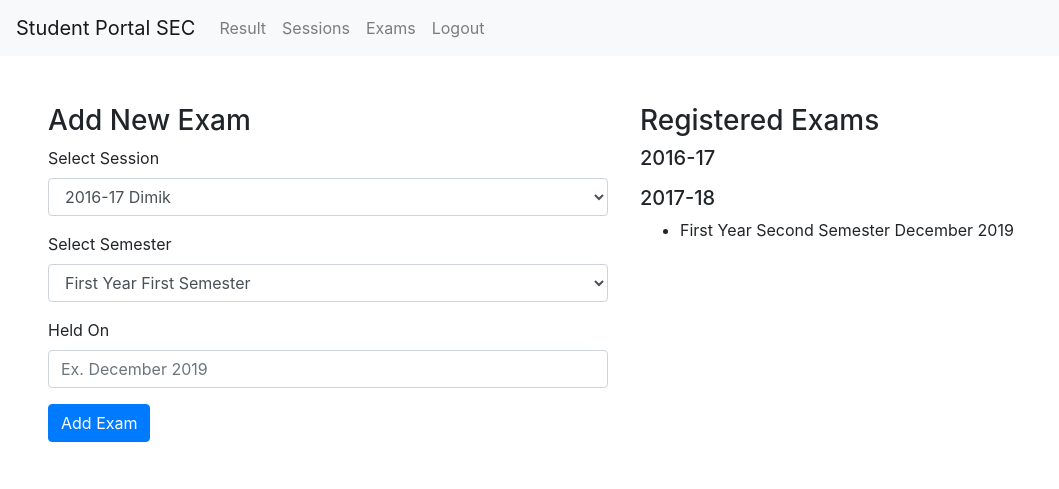
After one commit to tanzidi/sec, a Django app: page /add_exam/ in a window 1280 px wide. The commit adds this page. Shown: the top 489 px of the page, without its empty margins (0-1059 px from the left). Run offline with Django 3.2, Linux system fonts and the light colour scheme; a user stored in the database is signed in; data comes from the database, SQL or seed files in the repository; some libraries are stand-ins or nearby versions.

Commit message:
result relation reconstructed

```diff
--- a/student_result/models.py
+++ b/student_result/models.py
@@ -12,7 +12,7 @@ class Session(models.Model):
 class Student(models.Model):
     created_at = models.DateTimeField(auto_now_add=True)
     user_id = models.ForeignKey(User, null=True, on_delete=models.CASCADE)
-    regi = models.CharField(max_length=15)
+    regi = models.CharField(max_length=15, unique=True)
     name = models.CharField(max_length=100)
     email = models.CharField(max_length=100)
     phone = models.CharField(max_length=20)
@@ -39,8 +39,8 @@ class Exam(models.Model):
 
 class Result(models.Model):
     created_at = models.DateTimeField(auto_now_add=True)
-    student = models.ForeignKey(Student, null=True, on_delete=models.CASCADE)
+    regi = models.CharField(max_length=20)
     exam = models.ForeignKey(Exam, null=True, on_delete=models.CASCADE)
     result = models.TextField()
     def __str__(self):
-        return(f"{self.student} {self.exam}")
+        return(f"{self.regi} {self.exam}")
--- /dev/null
+++ b/student_result/templates/add_exam.html
@@ -0,0 +1,46 @@
+{% extends 'base.html' %}
+
+{% block content %}
+
+    <div style="display: grid; grid-template-columns: 1fr 1fr;">
+        <div style="width: 35em;">
+            <h3>Add New Exam</h3>
+            <form method='POST' action="">
+                {% csrf_token %}
+                <div class="form-group">
+                    <label for="session">Select Session</label>
+                    <select class="form-control" id="session" name="session">
+                        {% for session in sessions %}
+                            <option value="{{ session.id }}">{{ session }}</option>
+                        {% endfor %}
+                    </select>
+                </div>
+                <div class="form-group">
+                    <label for="semester">Select Semester</label>
+                    <select class="form-control" id="semester" name="semester">
+                        {% for semester in semesters %}
+                            <option value="{{ semester.id }}">{{ semester }}</option>
+                        {% endfor %}
+                    </select>
+                </div>
+                <div class="form-group">
+                    <label for="held">Held On</label>
+                    <input type="text" name="held" class="form-control" id="held" placeholder="Ex. December 2019">
+                </div>
+                <button type="submit" class="btn btn-primary">Add Exam</button>
+            </form>
+        </div>
+        <div>
+        <h3>Registered Exams</h3>
+        {% for i in exam_list %}
+            <h5>{{ i.session }}</h5>
+            <ul>
+                {% for j in i.exams %}
+                    <li>{{ j }}</li>
+                {% endfor %}
+            </ul>
+
+        {% endfor %}
+        </div>
+    </div>
+{% endblock content %}
--- /dev/null
+++ b/student_result/templates/gradesheet.html
@@ -0,0 +1,5 @@
+{% extends 'base.html' %}
+
+{% block content %}
+    <h3>Gradesheet Page</h3>
+{% endblock content %}
--- a/student_result/templates/navbar.html
+++ b/student_result/templates/navbar.html
@@ -8,11 +8,19 @@
         {% if user.is_authenticated %}
             <li class="nav-item">
                 {% if user.is_superuser %}
-                  <a class="nav-link" href="{% url 'teacher' %}">Home</a>
+                  <a class="nav-link" href="{% url 'teacher' %}">Result</a>
                 {% else %}
                   <a class="nav-link" href="{% url 'student' %}">Home</a>
                 {% endif %}
             </li>
+            {% if user.is_superuser %}
+              <li class="nav-item">
+                <a class="nav-link" href="{% url 'add_session' %}">Sessions</a>
+              </li>
+              <li class="nav-item">
+                <a class="nav-link" href="{% url 'add_exam' %}">Exams</a>
+              </li>
+            {% endif %}
             <li class="nav-item">
                 <a class="nav-link" href="{% url 'logout' %}">Logout</a>
             </li>
--- a/student_result/templates/teacher.html
+++ b/student_result/templates/teacher.html
@@ -2,7 +2,7 @@
 
 {% block content %}
 
-    <h2>Batchwise Result</h2>
+    <h3>Batchwise Result</h3>
     <div style="width: 35em;">
         <form method='POST' action="">
             {% csrf_token %}
--- a/student_result/urls.py
+++ b/student_result/urls.py
@@ -14,5 +14,7 @@ urlpatterns = [
     path('teacher/<int:result_id>/', views.teacher_result, name='teacher_result'),
     path('delete_result/', views.delete_result, name='delete_result'),
     path('delete_results/', views.delete_results, name='delete_results'),
+    path('add_exam/', views.add_exam, name='add_exam'),
+    path('gradesheet/', views.gradesheet, name='gradesheet'),
 
 ]
--- a/student_result/views.py
+++ b/student_result/views.py
@@ -1,6 +1,7 @@
 from django.shortcuts import render, redirect
 from django.contrib.auth import authenticate, login, logout
 from django.contrib import messages
+from django.http import HttpResponseRedirect
 from .models import Session, Exam, Semester, Student, Result
 import pandas as pd
 import json
@@ -52,13 +53,24 @@ def add_session(request):
         new_session.name = name
         new_session.courses = json.dumps(course_list, indent=4)
         new_session.save()
-    return render(request, 'add_session.html', {})
+        return redirect('add_session')
+    session_obj = Session.objects.all()
+    return render(request, 'add_session.html', {'sessions' : session_obj})
 
 def view_session(request, year):
-    session = Session.objects.get(year=year)
-    name = session.name
-    courses = json.loads(session.courses)
-    return render(request, 'view_session.html', {'year' : year, 'name' : name, 'courses' : courses})
+    if request.user.is_authenticated and request.user.is_superuser:
+        session = Session.objects.get(year=year)
+        name = session.name
+        courses = json.loads(session.courses)
+        student_obj = Student.objects.filter(session=session)
+        context = {}
+        context['year'] = year
+        context['name'] = name
+        context['courses'] = courses
+        context['students'] = student_obj
+        return render(request, 'view_session.html', context)
+    else:
+      return redirect('home')
 
 
 def lg_cal(n):
@@ -146,57 +158,65 @@ def gen (df, reg, credit_list, title_list):
     return ret
 
 def add_result(request, session, semester):
-    try:
-        session_obj = Session.objects.get(year=session)
-        semester_obj = Semester.objects.get(id=semester)
-        exam = Exam.objects.get(session=session_obj, semester=semester_obj)
+    if request.user.is_authenticated and request.user.is_superuser:
+        try:
+            session_obj = Session.objects.get(year=session)
+            semester_obj = Semester.objects.get(id=semester)
+            exam = Exam.objects.get(session=session_obj, semester=semester_obj)
 
-        courses = json.loads(session_obj.courses)
-        title_list = {}
-        credit_list = {}
-        for course in courses:
-            title_list[course['code']] = course['title']
-            credit_list[course['code']] = course['credit']
+            courses = json.loads(session_obj.courses)
+            title_list = {}
+            credit_list = {}
+            for course in courses:
+                title_list[course['code']] = course['title']
+                credit_list[course['code']] = course['credit']
 
-        if request.method == 'POST':
-            file = request.FILES['upload_file']
-            df = pd.read_excel(file)
-            cols = df.columns
-            regis = list(df[cols[1]])
-            for i in regis:
-                ret = gen(df=df, reg=i, credit_list=credit_list, title_list=title_list)
+            if request.method == 'POST':
+                file = request.FILES['upload_file']
+                df = pd.read_excel(file)
+                cols = df.columns
+                regis = list(df[cols[1]])
+                for i in regis:
+                    ret = gen(df=df, reg=i, credit_list=credit_list, title_list=title_list)
+                    try:
+                        result = Result()
+                        result.regi = i
+                        result.exam = exam
+                        ret['held'] = exam.held
+                        result.result = json.dumps(ret, indent=4)
+                        result.save()
+                    except:
+                        pass
+        except:
+            messages.error(request, "No exam found add an exam first")
+            return redirect('teacher')
+        try:
+            exam_obj = Exam.objects.get(semester=semester_obj, session=session_obj)
+            result_obj = Result.objects.filter(exam=exam_obj)
+            results = []
+            for i in result_obj:
+                individual = {}
                 try:
-                    student = Student.objects.get(regi=i)
-                    result = Result()
-                    result.student = student
-                    result.exam = exam
-                    ret['held'] = exam.held
-                    result.result = json.dumps(ret, indent=4)
-                    result.save()
+                    student_obj = Student.objects.get(regi=i.regi)
+                    individual['student'] = student_obj
                 except:
                     pass
-    except:
-        messages.error(request, "No exam found add an exam first")
-        return redirect('teacher')
-    try:
-        exam_obj = Exam.objects.get(semester=semester_obj, session=session_obj)
-        result_obj = Result.objects.filter(exam=exam_obj)
-        results = []
-        for i in result_obj:
-            individual = {}
-            individual['student'] = i.student
-            individual['result_id'] = i.id
-            results.append(individual)
-        context = {}
-        context['status'] = 2
-        context['results'] = results
-        context['session'] = session
-        context['semester'] = semester_obj.name
-        context['exam_id'] = exam_obj.id
-        return render(request, 'add_result.html', context)
-    except:
-        return render(request, 'add_result.html', {'status' : 1})
-    return render(request, 'add_result.html', {})
+                individual['regi'] = i.regi
+                individual['result_id'] = i.id
+                results.append(individual)
+            context = {}
+            context['status'] = 2
+            context['results'] = results
+            context['session'] = session
+            context['semester'] = semester_obj.name
+            context['exam_id'] = exam_obj.id
+            return render(request, 'add_result.html', context)
+        except:
+            return render(request, 'add_result.html', {'status' : 1})
+        # return render(request, 'add_result.html', {})
+    else:
+        messages.error(request, "You must be a teacher")
+        return redirect('home')
 
 
 def student(request):
@@ -239,7 +259,7 @@ def result(request, session, semester):
             semester_obj = Semester.objects.get(id=semester)
             try:
                 exam_obj = Exam.objects.get(session=session_obj, semester=semester_obj)
-                result_obj = Result.objects.get(student=student_obj, exam=exam_obj)
+                result_obj = Result.objects.get(regi=student_obj.regi, exam=exam_obj)
                 result_r = result_obj.result
                 result = json.loads(result_r)
                 context = {}
@@ -269,12 +289,14 @@ def teacher(request):
             return render(request, 'teacher.html', {'status' : 1, 'session' : session, 'semesters' : semesters, 'sessions' : sessions})
         return render(request, 'teacher.html', {'sessions' : sessions})
     else:
+        messages.error(request, "You must be a teacher")
         return redirect('home')
 
 def teacher_result(request, result_id):
     if request.user.is_authenticated and request.user.is_superuser:
         result_obj = Result.objects.get(id=result_id)
-        student_obj = result_obj.student
+        student_obj = Student.objects.get(regi=result_obj.regi)
+        # print(student_obj)
         semester = result_obj.exam.semester.name
         result = json.loads(result_obj.result)
         context = {}
@@ -282,18 +304,24 @@ def teacher_result(request, result_id):
         context['sem_final'] = result['sem_final']
         context['student'] = student_obj
         context['semester'] = semester
+        context['semester_id'] = result_obj.exam.semester.id
+        context['regi'] = result_obj.regi
         context['result_id'] = result_id
         return render(request, 'teacher_result.html', context)
     else:
+        messages.error(request, "You must be a teacher")
         return redirect('home')
 
 def delete_result(request):
     if request.user.is_authenticated and request.user.is_superuser:
         if request.method == 'POST':
             obj = Result.objects.get(id=request.POST['result_id'])
+            next = "/add_result" + request.POST['next']
             obj.delete()
-        return redirect('teacher')
+
+        return HttpResponseRedirect(next)
     else:
+        messages.error(request, "You must be a teacher")
         return redirect('home')
 
 def delete_results(request):
@@ -302,6 +330,41 @@ def delete_results(request):
             exam_obj = Exam.objects.get(id=request.POST['exam_id'])
             result_obj = Result.objects.filter(exam=exam_obj)
             result_obj.delete()
-        return redirect('teacher')
+            next = request.POST['next']
+            return HttpResponseRedirect(next)
     else:
+        messages.error(request, "You must be a teacher")
         return redirect('home')
+
+def add_exam(request):
+    if request.user.is_authenticated and request.user.is_superuser:
+        if request.method == 'POST':
+            session_obj = Session.objects.get(id=request.POST['session'])
+            semester_obj = Semester.objects.get(id=request.POST['semester'])
+            exam_obj = Exam()
+            exam_obj.session = session_obj
+            exam_obj.semester = semester_obj
+            exam_obj.held = request.POST['held']
+            exam_obj.save()
+        session_obj = Session.objects.all()
+        semester_obj = Semester.objects.all()
+        exam_list = []
+        for i in session_obj:
+            exam_obj = Exam.objects.filter(session=i)
+            exam_indi = {}
+            exam_indi['session'] = i.year
+            exlist = []
+            for j in exam_obj:
+                exlist.append(j)
+            exam_indi['exams'] = exlist
+            exam_list.append(exam_indi)
+        context = {}
+        context['sessions'] = session_obj
+        context['semesters'] = semester_obj
+        context['exam_list'] = exam_list
+        return render(request, 'add_exam.html', context)
+    else:
+        messages.error(request, "You must be a teacher")
+        return redirect('home')
+def gradesheet(request):
+    return render(request, 'gradesheet.html', {})
```
Also changed, not shown: student_result/templates/add_result.html (+39 -5 lines), student_result/templates/add_session.html (+33 -1 lines), student_result/templates/student.html (+5 -5 lines), student_result/templates/teacher_result.html (+32 -4 lines), student_result/templates/view_session.html (+53 -4 lines), db.sqlite3, student_result/migrations/0004_auto_20230624_1925.py (added), student_result/migrations/0005_alter_student_regi.py (added).
